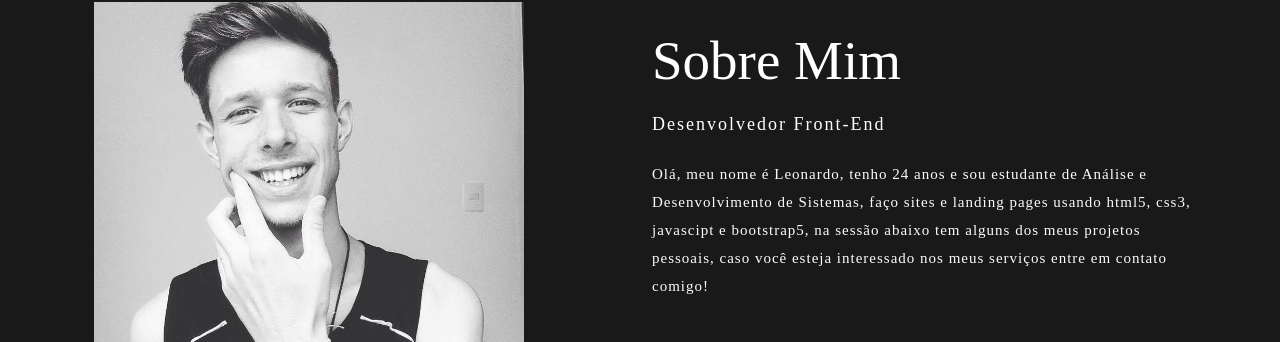
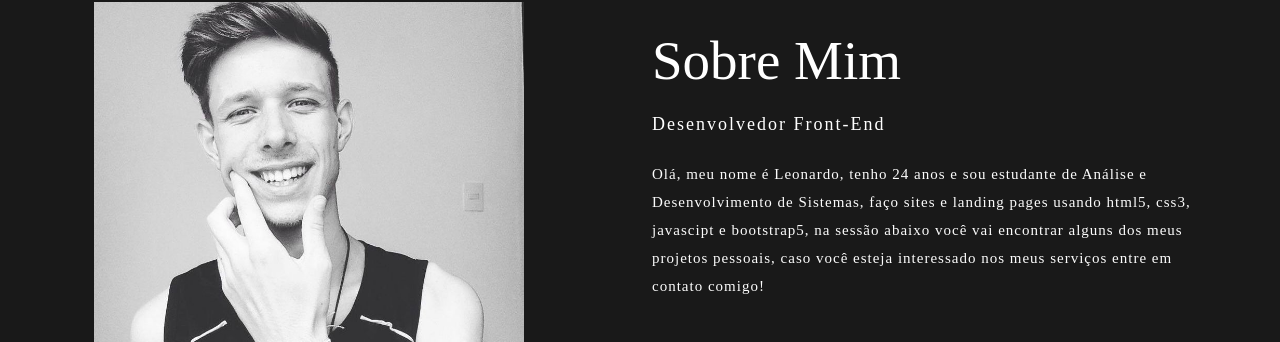
Before and after one commit to LeoSlepack/My_portfolio, a plain HTML site: page index.html in a window 1280 px wide. Shown: the part 898-1240 px from the top of the page. Drawn offline with nearby package versions, Linux system fonts and the light colour scheme.

Commit message:
Update index.html

```diff
--- a/index.html
+++ b/index.html
@@ -62,7 +62,7 @@
                 <div class="text-sobre">
                     <h2>Sobre Mim</h2>
                     <h5>Desenvolvedor <span>front-end</span></h5>
-                    <p>Olá, meu nome é Leonardo, tenho 24 anos e sou estudante de Análise e Desenvolvimento de Sistemas, faço sites e landing pages usando html5, css3, javascipt e bootstrap5, na sessão abaixo tem alguns dos meus projetos pessoais, caso você esteja interessado nos meus serviços entre em contato comigo!</p>
+                    <p>Olá, meu nome é Leonardo, tenho 24 anos e sou estudante de Análise e Desenvolvimento de Sistemas, faço sites e landing pages usando html5, css3, javascipt e bootstrap5, na sessão abaixo você vai encontrar alguns dos meus projetos pessoais, caso você esteja interessado nos meus serviços entre em contato comigo!</p>
                     <a href="#footer"><button class="button-sobre" type="button">Vamos conversar</button></a>
                 </div>
             </div>
```
